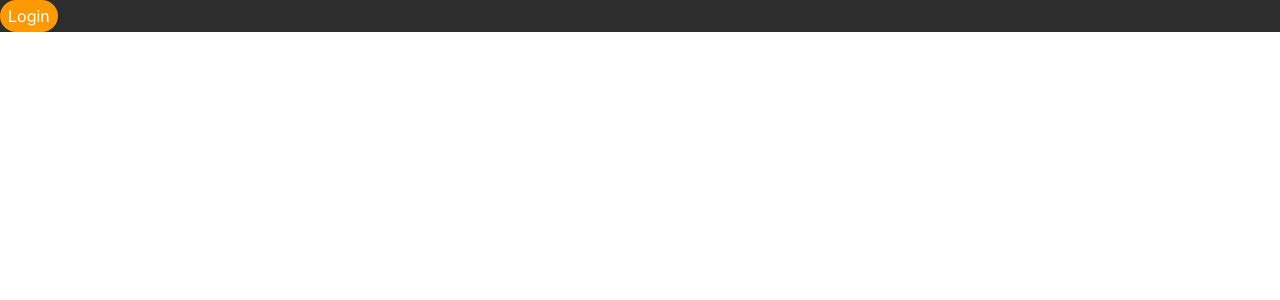
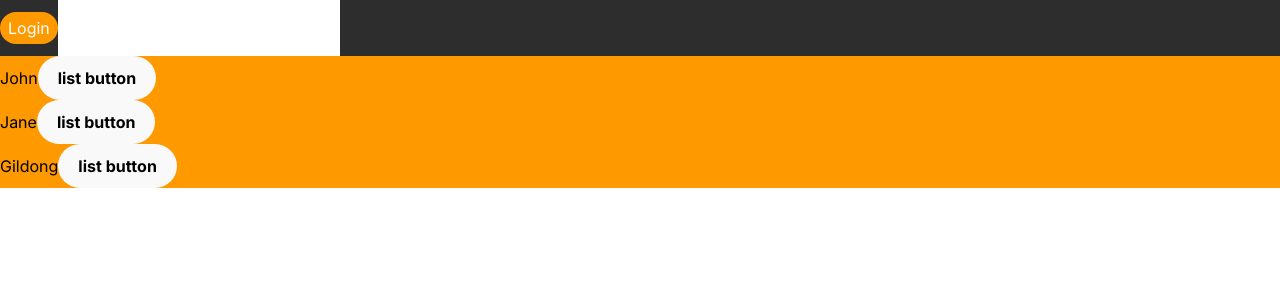
Before and after one commit to K-Chips/front-end, a Next.js app: page / in a window 1280 px wide. Shown: the top 300 px of the page. Built offline with nearby package versions, Linux system fonts and the light colour scheme.

Commit message:
style: create reusable generic list component

```diff
--- a/app/page.tsx
+++ b/app/page.tsx
@@ -1,11 +1,13 @@
+import PopularList from '@/components/PopularList';
 import Button from '@/components/UI/Button/Button';
+import Input from '@/components/UI/Input';
 
 const Home = () => {
   return (
     <main className="bg-black">
-      <Button size="small" variant="secondary">
-        Login
-      </Button>
+      <Button size="small" variant="secondary" text="Login" />
+      <Input />
+      <PopularList />
     </main>
   );
 };
--- /dev/null
+++ b/components/PopularList.tsx
@@ -0,0 +1,22 @@
+import Button from './UI/Button/Button';
+import List from './UI/List';
+
+const PopularList = () => {
+  const popularPost = [
+    { id: '1', firstName: 'John', lastName: 'Doe' },
+    { id: '2', firstName: 'Jane', lastName: 'Doe' },
+    { id: '3', firstName: 'Gildong', lastName: 'Hong' },
+  ];
+
+  return (
+    <List
+      className="bg-primary"
+      items={popularPost}
+      keyExtractor={({ id }) => id}
+      render={(item) => item.firstName}
+      right={<Button text="list button" />}
+    />
+  );
+};
+
+export default PopularList;
--- a/components/UI/Button/Button.tsx
+++ b/components/UI/Button/Button.tsx
@@ -1,4 +1,4 @@
-import { ButtonHTMLAttributes, forwardRef, ReactNode } from 'react';
+import { ButtonHTMLAttributes, forwardRef } from 'react';
 
 import { cn } from '@/utils/cn';
 
@@ -8,11 +8,14 @@ import { Size, Variant } from './types';
 interface ButtonProps extends ButtonHTMLAttributes<HTMLButtonElement> {
   size?: Size;
   variant?: Variant;
-  children?: ReactNode;
+  text?: string;
 }
 
 const Button = forwardRef<HTMLButtonElement, ButtonProps>(
-  ({ children, className, size, variant, ...props }: ButtonProps, ref) => {
+  (
+    { children, className, size, variant, text, ...props }: ButtonProps,
+    ref,
+  ) => {
     const patternedSize = sizePattern(size);
     const patternedVariant = variantPattern(variant);
 
@@ -22,6 +25,7 @@ const Button = forwardRef<HTMLButtonElement, ButtonProps>(
         className={cn(patternedSize, patternedVariant, className)}
         {...props}
       >
+        {text}
         {children}
       </button>
     );
--- /dev/null
+++ b/components/UI/Flex.tsx
@@ -0,0 +1,9 @@
+import React, { PropsWithChildren } from 'react';
+
+interface FlexProps extends PropsWithChildren {}
+
+const Flex = ({ children }: FlexProps) => {
+  return <div className="flex">{children}</div>;
+};
+
+export default Flex;
--- a/components/UI/Input.tsx
+++ b/components/UI/Input.tsx
@@ -1,7 +1,11 @@
-import React from 'react';
+import React, { InputHTMLAttributes } from 'react';
 
-const Input = () => {
-  return <div />;
+import { cn } from '@/utils/cn';
+
+interface InputProps extends InputHTMLAttributes<HTMLInputElement> {}
+
+const Input = ({ className, ...props }: InputProps) => {
+  return <input className={cn('py-[16px] px-[24px]', className)} {...props} />;
 };
 
 export default Input;
--- a/components/UI/List.tsx
+++ b/components/UI/List.tsx
@@ -1,7 +1,43 @@
-import React from 'react';
+import React, {
+  DetailedHTMLProps,
+  HTMLAttributes,
+  PropsWithChildren,
+  ReactNode,
+} from 'react';
 
-const List = () => {
-  return <div />;
+import { cn } from '@/utils/cn';
+
+import ListItem from './ListItem';
+
+interface ListProps<T>
+  extends PropsWithChildren<
+    DetailedHTMLProps<HTMLAttributes<HTMLUListElement>, HTMLUListElement>
+  > {
+  items: T[];
+  render: (item: T) => ReactNode;
+  keyExtractor: (item: T) => string;
+  right?: ReactNode;
+}
+
+const List = <T,>({
+  render,
+  items,
+  children,
+  keyExtractor,
+  className,
+
+  right,
+}: ListProps<T>) => {
+  return (
+    <ul className={cn(className)}>
+      {items.map((item) => (
+        <ListItem right={right} key={keyExtractor(item)}>
+          {render(item)}
+        </ListItem>
+      ))}
+      {children}
+    </ul>
+  );
 };
 
 export default List;
--- a/components/UI/ListItem.tsx
+++ b/components/UI/ListItem.tsx
@@ -1,7 +1,23 @@
-import React from 'react';
+import React, {
+  DetailedHTMLProps,
+  LiHTMLAttributes,
+  PropsWithChildren,
+} from 'react';
 
-const ListItem = () => {
-  return <div />;
+interface Props
+  extends PropsWithChildren<
+    DetailedHTMLProps<LiHTMLAttributes<HTMLLIElement>, HTMLLIElement>
+  > {
+  right?: React.ReactNode;
+}
+
+const ListItem = ({ right, children, ...props }: Props) => {
+  return (
+    <li {...props}>
+      {children}
+      {right}
+    </li>
+  );
 };
 
 export default ListItem;
```
